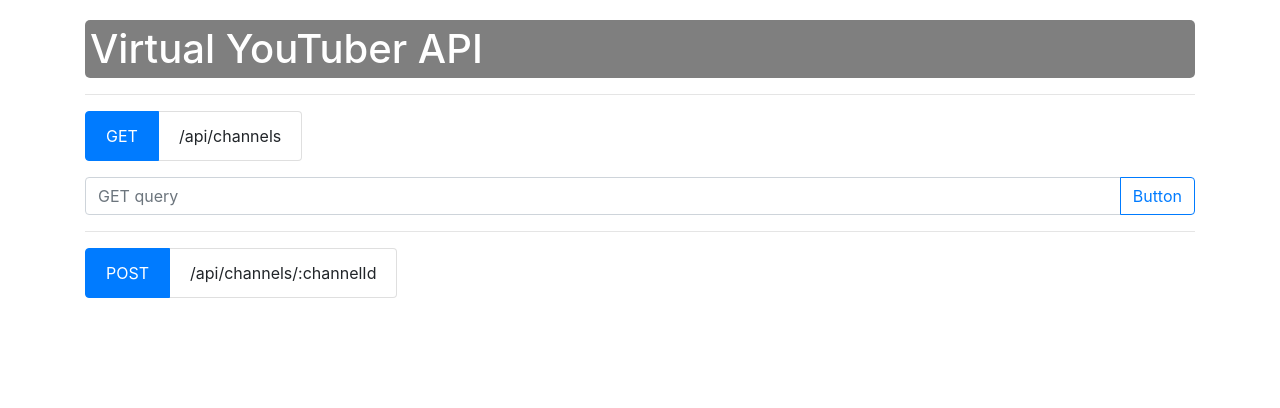
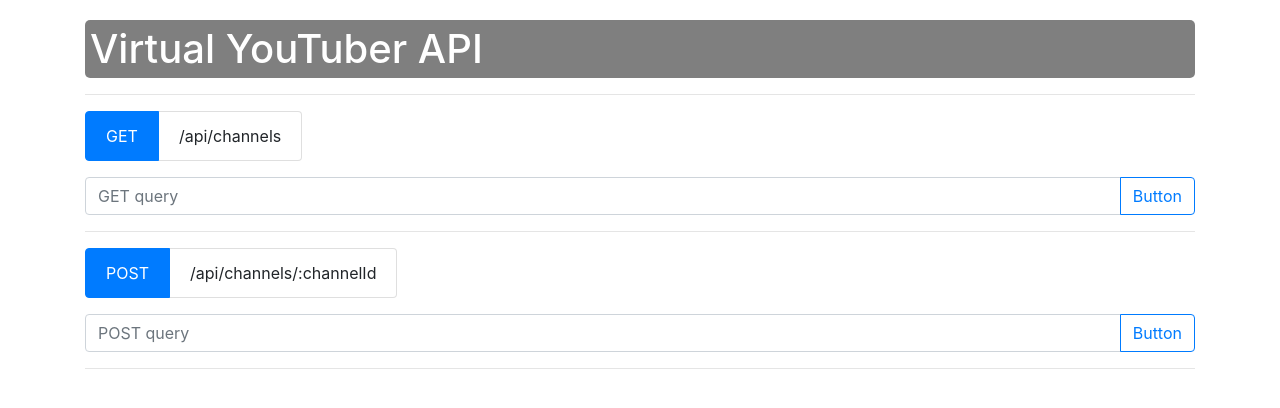
Before and after one commit to Imamachi-n/Virtual-Youtuber-API, a React (Create React App) app in the folder Client/react-client/: page / in a window 1280 px wide. Shown: the top 408 px of the page. Built offline with nearby package versions, Linux system fonts and the light colour scheme.

Commit message:
Wrote the view of POST method in React app

```diff
--- a/Client/react-client/src/App.js
+++ b/Client/react-client/src/App.js
@@ -1,6 +1,7 @@
 import React from "react";
 import "./App.css";
 import GetChannel from "./components/GetChannel";
+import PostChannel from "./components/PostChannel";
 
 function App() {
   return (
@@ -19,6 +20,8 @@ function App() {
         <li className="list-group-item active">POST</li>
         <li className="list-group-item">/api/channels/:channelId</li>
       </ul>
+
+      <PostChannel></PostChannel>
     </div>
   );
 }
--- a/Client/react-client/src/components/PostChannel.js
+++ b/Client/react-client/src/components/PostChannel.js
@@ -7,7 +7,105 @@ class PostChannel extends React.Component {
     super(props);
     this.state = {
       channels: [],
+      err: false,
     };
+  }
+
+  click = async (arg) => {
+    const newChannel = {
+      channel_title_jp: "VTuber Naoto JP",
+      channel_title_en: "VTuber Naoto EN",
+      channel_id: "UCPe7UZ81sD3zkj6jxDyCC2w",
+      thumbnail: "https://source.unsplash.com/collection/21/400x400",
+    };
+    console.log(newChannel);
+    axios
+      .post("http://localhost:3000/api/channels", newChannel)
+      .then((res) => {
+        this.setState({
+          channels: this.state.channels.concat(res.data),
+        });
+        console.log(res.data);
+      })
+      .catch((err) => {
+        this.setState({
+          err: true,
+        });
+        console.log(err);
+      });
+  };
+
+  render() {
+    return (
+      <div>
+        <div className="input-group mb-3 mt-3">
+          <input
+            type="text"
+            className="form-control"
+            placeholder="POST query"
+            aria-label="postChannels"
+            aria-describedby="postChannels"
+          ></input>
+          <div className="input-group-append">
+            <button
+              className="btn btn-outline-primary"
+              type="button"
+              id="postChannels"
+              onClick={this.click}
+            >
+              Button
+            </button>
+          </div>
+        </div>
+
+        <p>{this.state.err ? "ERROR!! This channel already exists..." : ""}</p>
+
+        <hr></hr>
+
+        {this.state.channels.map((channel, index) => (
+          <table className="table" key={index}>
+            <tbody>
+              <tr>
+                <td rowSpan="6">
+                  <img src={channel.thumbnail} alt=""></img>
+                </td>
+                <td>Channel Title</td>
+                <td>{channel.channel_title_jp}</td>
+              </tr>
+              <tr>
+                <td>Channel Title (English)</td>
+                <td>{channel.channel_title_en}</td>
+              </tr>
+              <tr>
+                <td>Channel URL</td>
+                <td>
+                  <a
+                    href="https://youtube.com/channel/UCdn5BQ06XqgXoAxIhbqw5Rg"
+                    target="_blank"
+                    rel="noopener noreferrer"
+                  >
+                    YouTube Channel
+                  </a>
+                  <i className="fas fa-external-link-alt"></i>
+                </td>
+              </tr>
+              <tr>
+                <td>Subscriber Count</td>
+                <td>{channel.subscriber_count}</td>
+              </tr>
+              <tr>
+                <td>View Count</td>
+                <td>{channel.view_count}</td>
+              </tr>
+              <tr>
+                <td>Video Count</td>
+                <td>{channel.video_count}</td>
+              </tr>
+            </tbody>
+          </table>
+        ))}
+      </div>
+    );
   }
 }
 
```
